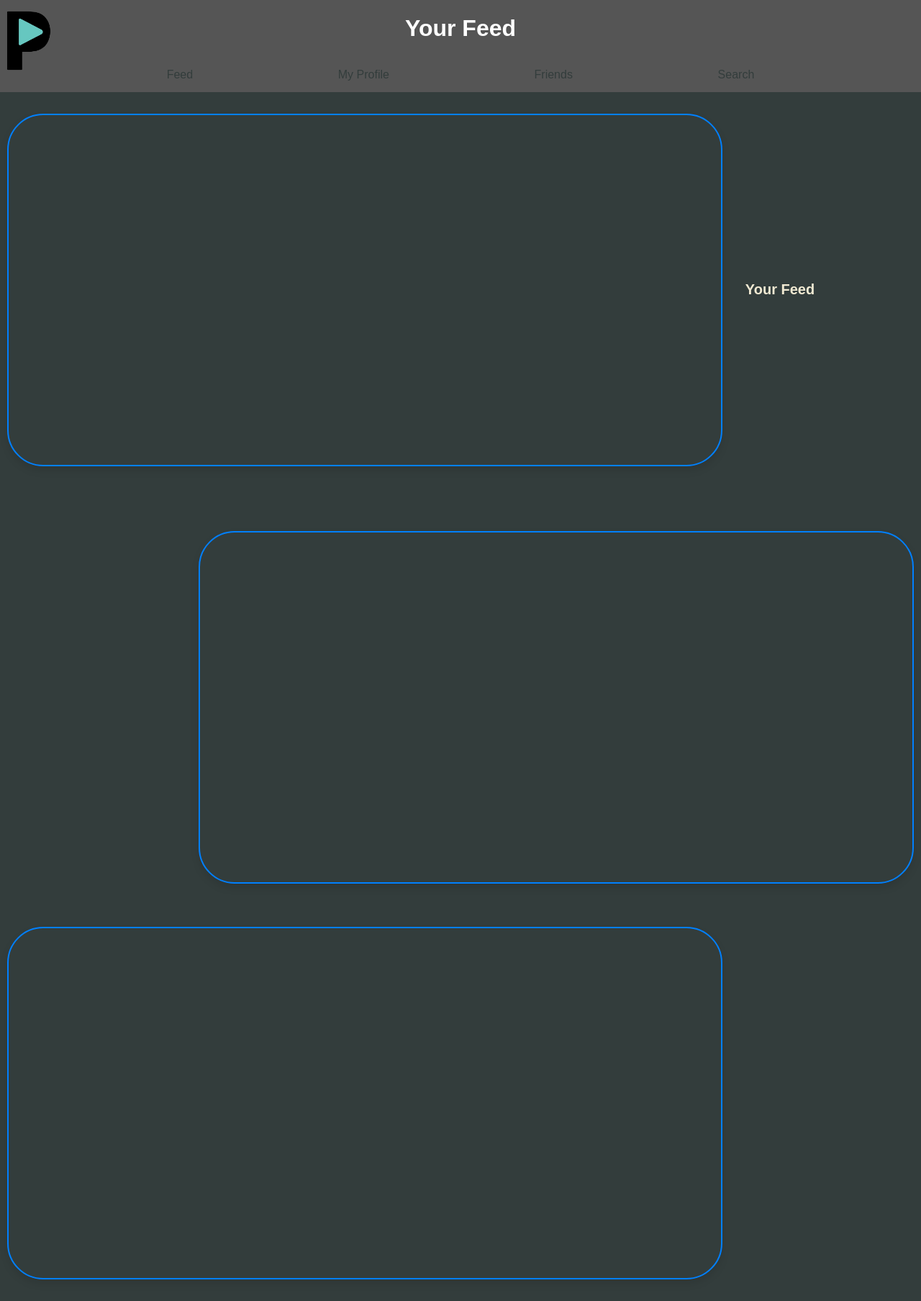
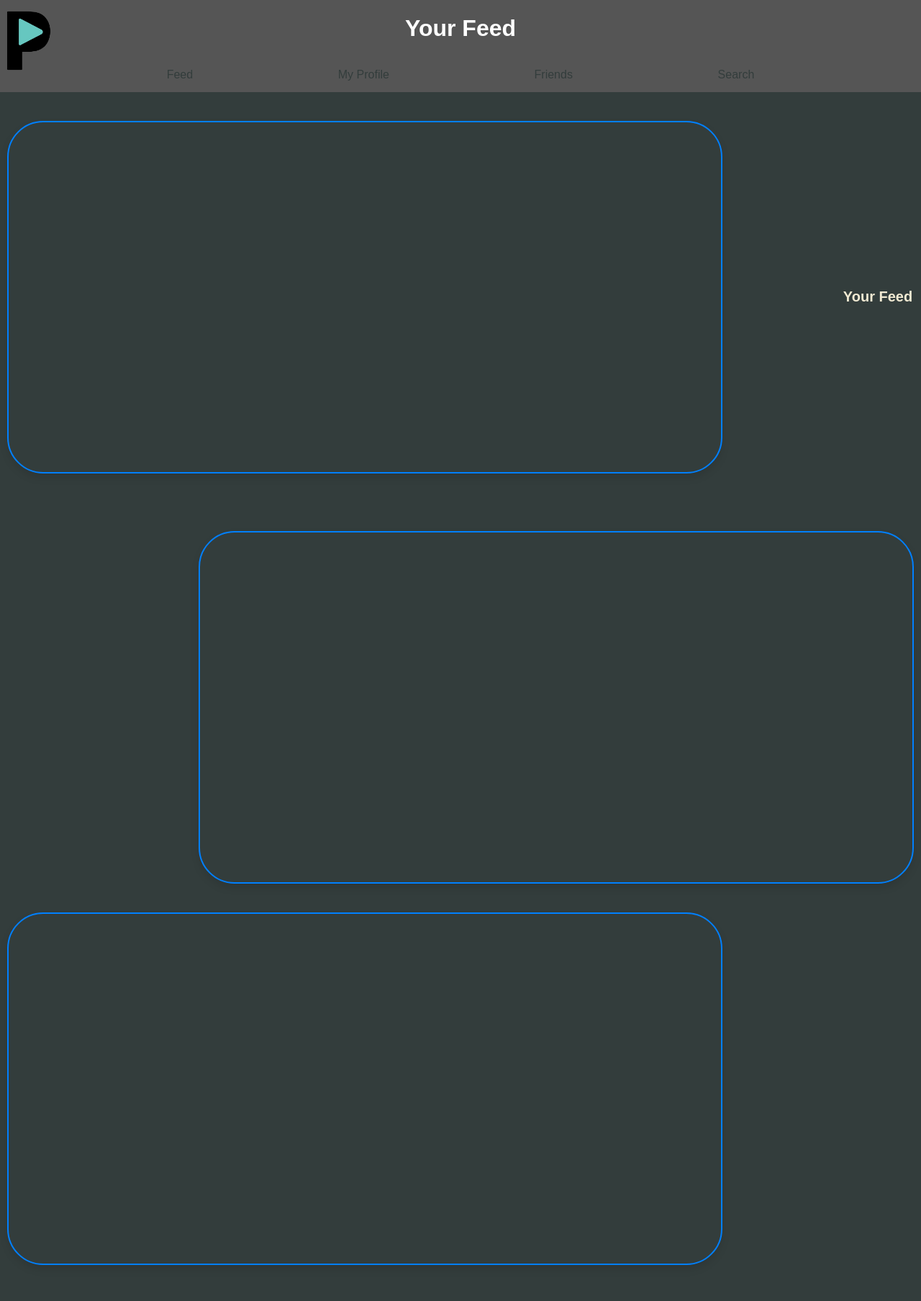
Before and after one commit to bipgoppa/game_review_platform, a Django app: template game_review_platform/feed/templates/feed/home.html in a window 1280 px wide. Shown: the whole page at 72% size. After the commit the page ends 1758 px from the top, so only its background shows below. Run offline with Django 5.2, Linux system fonts and the light colour scheme; the template is opened without the code that fills it, so the values that code supplies are empty.

Commit message:
fixed review box formatting

```diff
--- a/game_review_platform/feed/static/feed/css/style.css
+++ b/game_review_platform/feed/static/feed/css/style.css
@@ -79,62 +79,6 @@ img {
   border-right: 1px solid #444;
 }
 
-#reviewBox {
-  width: 994px;
-  min-height: 490px;
-  border: 2px solid #0080ff;
-  border-radius: 50px;
-  background-color: #333d3c;
-  color: #2c3e50;
-  font-family: 'Segoe UI', sans-serif;
-  font-size: 16px;
-  padding: 15px;
-  margin: 30px 0 30px 10px;
-  box-shadow: 0 6px 12px rgba(0, 0, 0, 0.1);
-  line-height: 1.5;
-  transition: all 0.5s ease-in-out;
-  white-space: pre-line;
-  box-sizing: border-box;
-
-}
-
-#reviewBox2 {
-  width: 994px;
-  min-height: 490px;
-  border: 2px solid #0080ff;
-  border-radius: 50px;
-  background-color: #333d3c;
-  color: #2c3e50;
-  font-family: 'Segoe UI', sans-serif;
-  font-size: 16px;
-  padding: 15px;
-  margin: 30px 10px 60px 0;
-  box-shadow: 0 6px 12px rgba(0, 0, 0, 0.1);
-  line-height: 1.5;
-  transition: all 0.5s ease-in-out;
-  white-space: pre-line;
-  float: right;
-  clear: both;
-}
-
-#reviewBox3 {
-  width: 994px;
-  min-height: 490px;
-  border: 2px solid #0080ff;
-  border-radius: 50px;
-  background-color: #333d3c;
-  color: #2c3e50;
-  font-family: 'Segoe UI', sans-serif;
-  font-size: 16px;
-  padding: 15px;
-  margin: 30px 0 30px 10px;
-  box-shadow: 0 6px 12px rgba(0, 0, 0, 0.1);
-  line-height: 1.5;
-  transition: all 0.5s ease-in-out;
-  white-space: pre-line;
-  min-height: 490px;
-  clear: both;
-}
 
 .review-wrapper {
   display: flex;
@@ -161,3 +105,38 @@ img {
   text-align: center;      /* center text inside */
   box-sizing: border-box;
 }
+
+#reviewBox,
+#reviewBox2,
+#reviewBox3 {
+  display: block;
+  position: relative;
+  width: 90%;
+  max-width: 994px;
+  min-height: 490px;
+  border: 2px solid #0080ff;
+  border-radius: 50px;
+  background-color: #333d3c;
+  color: #f0e9d2;
+  font-family: 'Segoe UI', sans-serif;
+  font-size: 16px;
+  padding: 15px;
+  margin: 40px auto; /* uniform gap top & bottom */
+  box-shadow: 0 6px 12px rgba(0, 0, 0, 0.1);
+  line-height: 1.5;
+  transition: all 0.5s ease-in-out;
+  white-space: pre-line;
+  box-sizing: border-box;
+  clear: both;
+}
+
+#reviewBox,
+#reviewBox3 {
+  margin-left: 10px;
+  margin-right: auto;
+}
+
+#reviewBox2 {
+  margin-left: auto;
+  margin-right: 10px;
+}
--- a/game_review_platform/feed/templates/feed/home.html
+++ b/game_review_platform/feed/templates/feed/home.html
@@ -16,7 +16,7 @@
 <a href="/feed/" class="nav-item">Feed</a>
 <a href="/My-Profile/" class="nav-item">My Profile</a>
 <a href="/Friends/" class="nav-item">Friends</a>
-<a href="/Search/" class="nav-item">Search</a>
+<a href="/search/" class="nav-item">Search</a>
 </nav>
 
 <div class="top-rectangle"></div>
```
